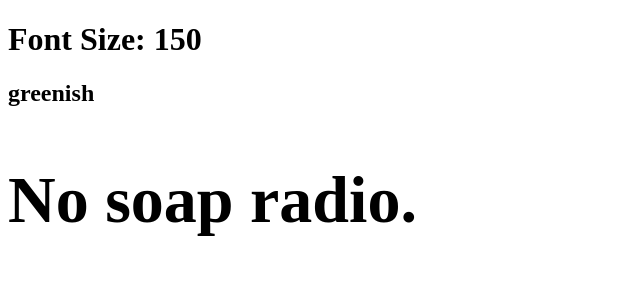
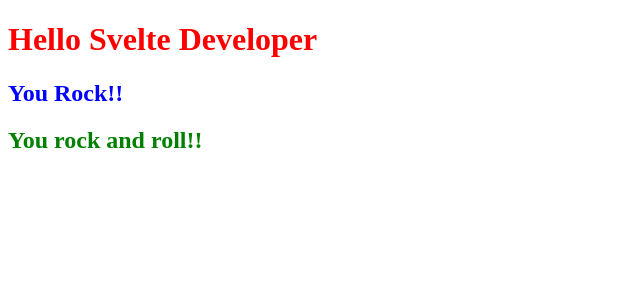
Before and after one commit to EKI-INDRADI/eki-rnd-svelte-sveltekit-2023, a Svelte app in the folder demo/: page / in a window 1280 px wide. Shown: the top 300 px of the page, without its empty margins (0-640 px from the left). Built offline with nearby package versions, Linux system fonts and the light colour scheme.

Commit message:
EKI-20230928-007-Styles

```diff
--- a/demo/src/App.svelte
+++ b/demo/src/App.svelte
@@ -1,29 +1,32 @@
 <script>
-  import Funny from "./Funny.svelte";
-  // let size = 150;
-  //----------- move to Funny.svelte
-  // setInterval(()=> {
-  //   if ( size === 150) {
-  //     size = 5
-  //   } else {
-  //     size += 1
-  //   }
-  // }, 10)
-  //----------- move to Funny.svelte
-  import MissionPossible from "./MissionPossible.svelte";
-  let fontSize = 150;
-  let color = "greenish";
+  import Fun from "./Fun.svelte";
 </script>
 
-<!-- <h1>Font Size: {size}</h1> -->
-<!-- <Funny /> -->
-<!-- <Funny fontSize={50} /> -->
-<!-- == -->
-<!-- <Funny fontSize={size} /> -->
-<!-- == -->
-<!-- <Funny bind:fontSize={size} /> -->
-<!-- == -->
+<h1>Hello Svelte Developer</h1>
+<h2>You Rock!!</h2>
+<Fun />
+<style>
+  h1 {
+    color : red;
+  }
 
-<h1>Font Size: {fontSize}</h1>
-<MissionPossible {color}/>
-<Funny {fontSize} />
+  h2 {
+    color : blue;
+  }
+
+  /*
+
+  include <Fun /> (not recomended)
+
+  :global(h2) {
+    color : blue;
+  }
+
+  recomended
+  create ./src/global.css
+  update ./src/main.js
+
+
+  */
+
+</style>
--- /dev/null
+++ b/demo/src/global.css
@@ -0,0 +1,3 @@
+h2 {
+    color : green;
+}
--- a/demo/src/main.js
+++ b/demo/src/main.js
@@ -1,4 +1,5 @@
 import App from './App.svelte'
+import './global.css'
 
 const app = new App({
   target: document.getElementById('app'),
```
Also changed, not shown: 1 other file (tests, documents, lock files or other folders).
